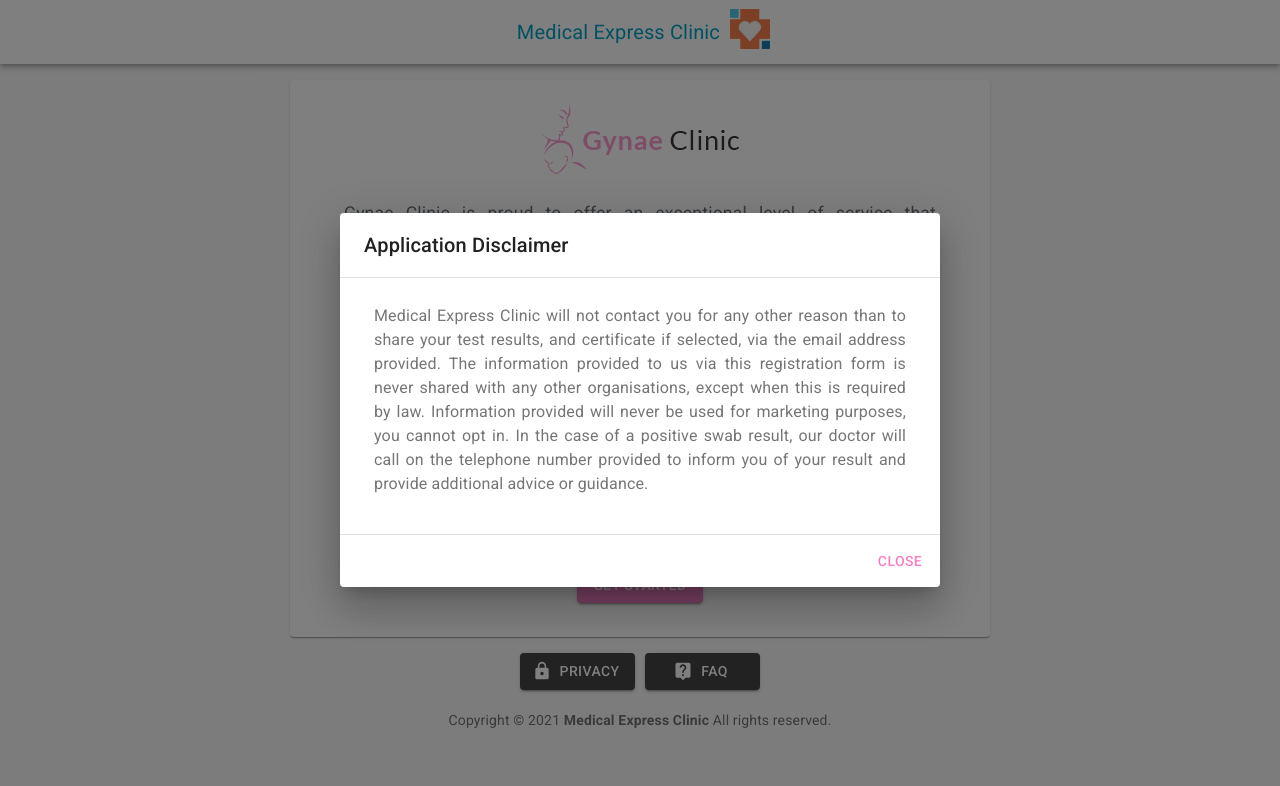
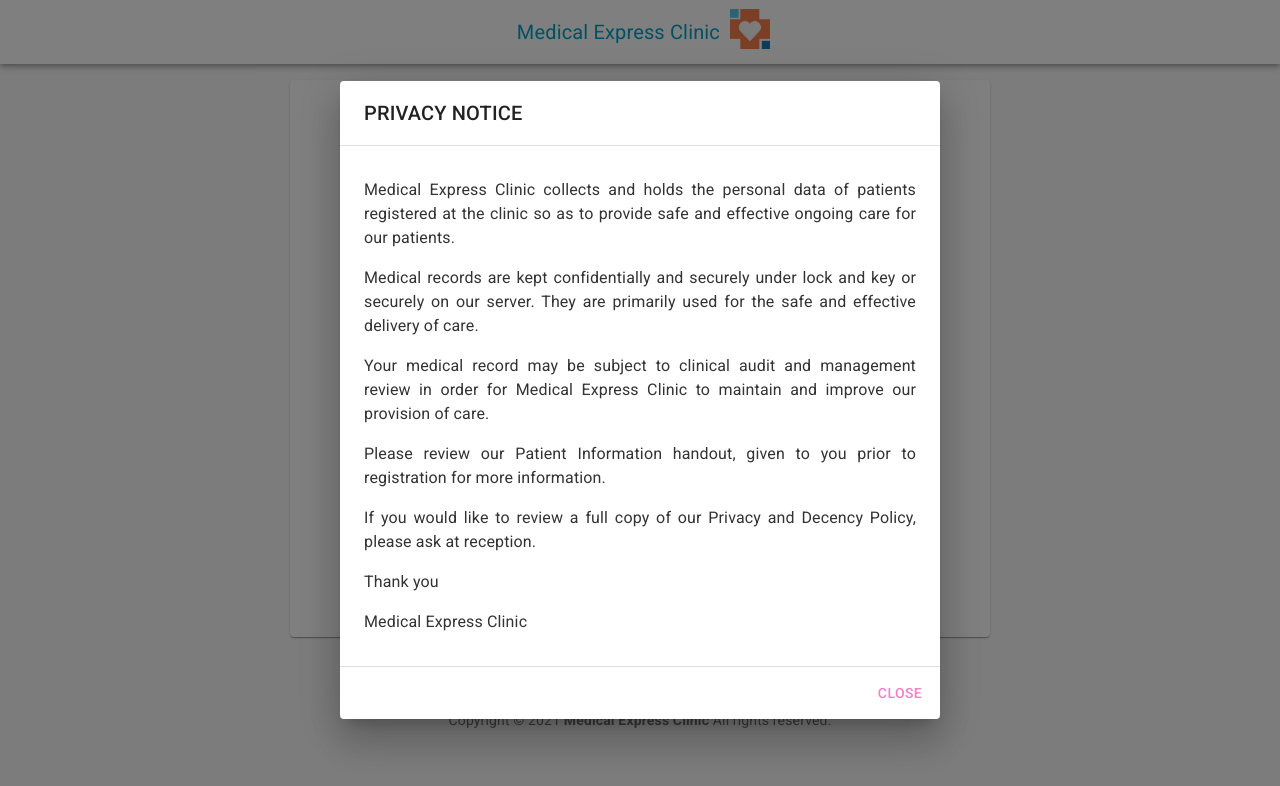
Before and after one commit to mjabdi/gynae-booking-ui, a React (Create React App) app: page / in a window 1280 px wide. Both pictures are taken after a click on the button "PRIVACY". Shown: the top 786 px of the page. Built offline with nearby package versions, Linux system fonts and the light colour scheme.

Commit message:
update privacy

```diff
--- a/src/AgreementForm.js
+++ b/src/AgreementForm.js
@@ -437,19 +437,38 @@
                         aria-labelledby="scroll-dialog-title"
                         aria-describedby="scroll-dialog-description"
                       >
-                        <DialogTitle id="scroll-dialog-title">Application Disclaimer</DialogTitle>
-                        <DialogContent dividers={scroll === 'paper'}>
+          <DialogTitle id="scroll-dialog-title">
+              PRIVACY NOTICE
+          </DialogTitle>
+          <DialogContent dividers={scroll === "paper"}>
             <DialogContentText
               id="scroll-dialog-description"
               ref={descriptionElementRef}
               tabIndex={-1}
             >
-                            <div style={{textAlign:"justify", padding:"10px"}}>
-                              Medical Express Clinic will not contact you for any other reason than to share your test results, and certificate if selected, via the email address provided. The information provided to us via this registration form is never shared with any other organisations, except when this is required by law.
+              <div style={{ textAlign: "justify", padding: "0px", color:"#333" }}>
+                <p>
+                  Medical Express Clinic collects and holds the personal data of patients registered at the clinic so as to provide safe and effective ongoing care for our patients.
+                </p>
+                <p>
+                  Medical records are kept confidentially and securely under lock and key or securely on our server. They are primarily used for the safe and effective delivery of care.
+                </p>
+                <p>
+                  Your medical record may be subject to clinical audit and management review in order for Medical Express Clinic to maintain and improve our provision of care.
+                </p>
+                <p>
+                  Please review our Patient Information handout, given to you prior to registration for more information.
+                </p>
+                <p>
+                  If you would like to review a full copy of our Privacy and Decency Policy, please ask at reception.
+                </p>
+                <p>
+                  Thank you
+                </p>
+                <p>
+                  Medical Express Clinic
+                </p>
 
-                                Information provided will never be used for marketing purposes, you cannot opt in.
-
-                                In the case of a positive swab result, our doctor will call on the telephone number provided to inform you of your result and provide additional advice or guidance.
               </div>
             </DialogContentText>
                         </DialogContent>
--- a/src/WelcomeForm.js
+++ b/src/WelcomeForm.js
@@ -376,7 +376,7 @@
           aria-describedby="scroll-dialog-description"
         >
           <DialogTitle id="scroll-dialog-title">
-            Application Disclaimer
+              PRIVACY NOTICE
           </DialogTitle>
           <DialogContent dividers={scroll === "paper"}>
             <DialogContentText
@@ -384,16 +384,29 @@
               ref={descriptionElementRef}
               tabIndex={-1}
             >
-              <div style={{ textAlign: "justify", padding: "10px" }}>
-                Medical Express Clinic will not contact you for any other reason
-                than to share your test results, and certificate if selected,
-                via the email address provided. The information provided to us
-                via this registration form is never shared with any other
-                organisations, except when this is required by law. Information
-                provided will never be used for marketing purposes, you cannot
-                opt in. In the case of a positive swab result, our doctor will
-                call on the telephone number provided to inform you of your
-                result and provide additional advice or guidance.
+              <div style={{ textAlign: "justify", padding: "0px", color:"#333" }}>
+                <p>
+                  Medical Express Clinic collects and holds the personal data of patients registered at the clinic so as to provide safe and effective ongoing care for our patients.
+                </p>
+                <p>
+                  Medical records are kept confidentially and securely under lock and key or securely on our server. They are primarily used for the safe and effective delivery of care.
+                </p>
+                <p>
+                  Your medical record may be subject to clinical audit and management review in order for Medical Express Clinic to maintain and improve our provision of care.
+                </p>
+                <p>
+                  Please review our Patient Information handout, given to you prior to registration for more information.
+                </p>
+                <p>
+                  If you would like to review a full copy of our Privacy and Decency Policy, please ask at reception.
+                </p>
+                <p>
+                  Thank you
+                </p>
+                <p>
+                  Medical Express Clinic
+                </p>
+
               </div>
             </DialogContentText>
           </DialogContent>
--- a/src/checkout.js
+++ b/src/checkout.js
@@ -504,7 +504,7 @@
           aria-describedby="scroll-dialog-description"
         >
           <DialogTitle id="scroll-dialog-title">
-            Application Disclaimer
+              PRIVACY NOTICE
           </DialogTitle>
           <DialogContent dividers={scroll === "paper"}>
             <DialogContentText
@@ -512,16 +512,29 @@
               ref={descriptionElementRef}
               tabIndex={-1}
             >
-              <div style={{ textAlign: "justify", padding: "10px" }}>
-                Medical Express Clinic will not contact you for any other reason
-                than to share your test results, and certificate if selected,
-                via the email address provided. The information provided to us
-                via this registration form is never shared with any other
-                organisations, except when this is required by law. Information
-                provided will never be used for marketing purposes, you cannot
-                opt in. In the case of a positive swab result, our doctor will
-                call on the telephone number provided to inform you of your
-                result and provide additional advice or guidance.
+              <div style={{ textAlign: "justify", padding: "0px", color:"#333" }}>
+                <p>
+                  Medical Express Clinic collects and holds the personal data of patients registered at the clinic so as to provide safe and effective ongoing care for our patients.
+                </p>
+                <p>
+                  Medical records are kept confidentially and securely under lock and key or securely on our server. They are primarily used for the safe and effective delivery of care.
+                </p>
+                <p>
+                  Your medical record may be subject to clinical audit and management review in order for Medical Express Clinic to maintain and improve our provision of care.
+                </p>
+                <p>
+                  Please review our Patient Information handout, given to you prior to registration for more information.
+                </p>
+                <p>
+                  If you would like to review a full copy of our Privacy and Decency Policy, please ask at reception.
+                </p>
+                <p>
+                  Thank you
+                </p>
+                <p>
+                  Medical Express Clinic
+                </p>
+
               </div>
             </DialogContentText>
           </DialogContent>
```
Lines whose indentation alone changed are shown as unchanged.
